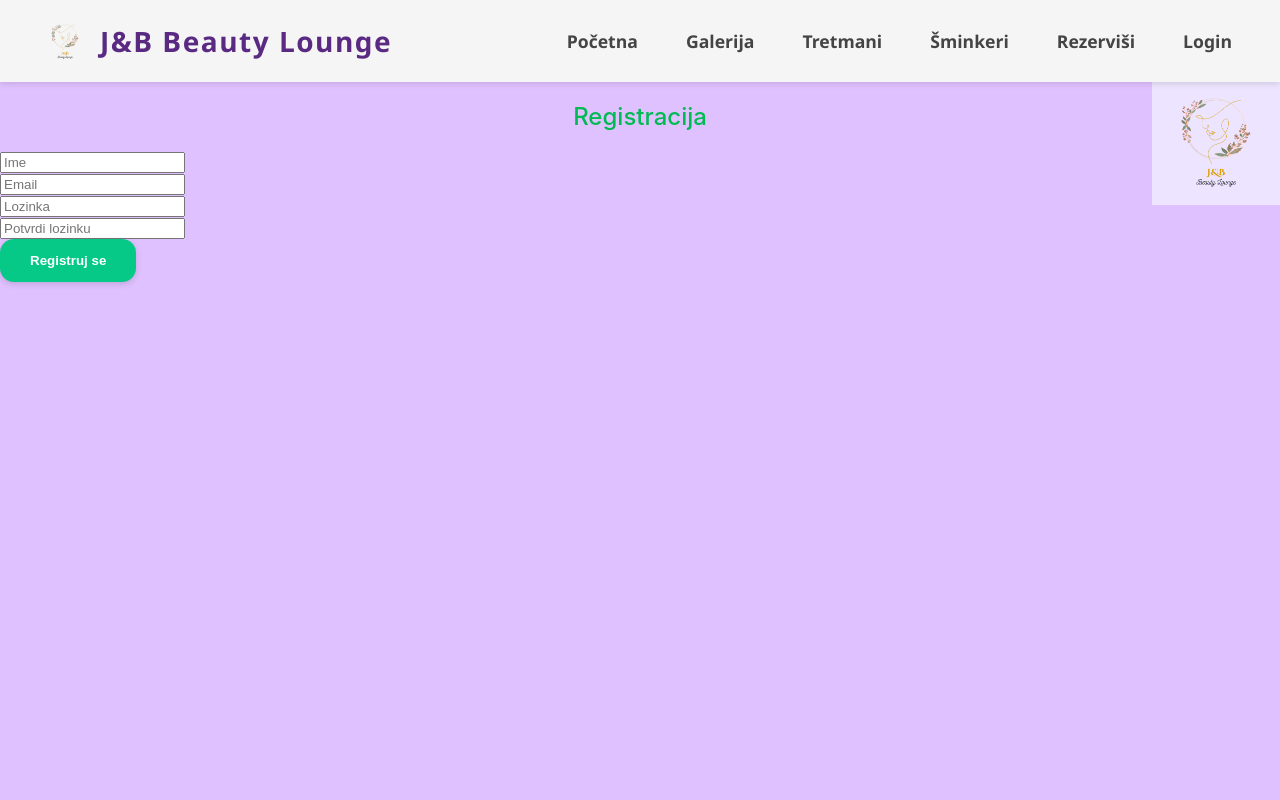
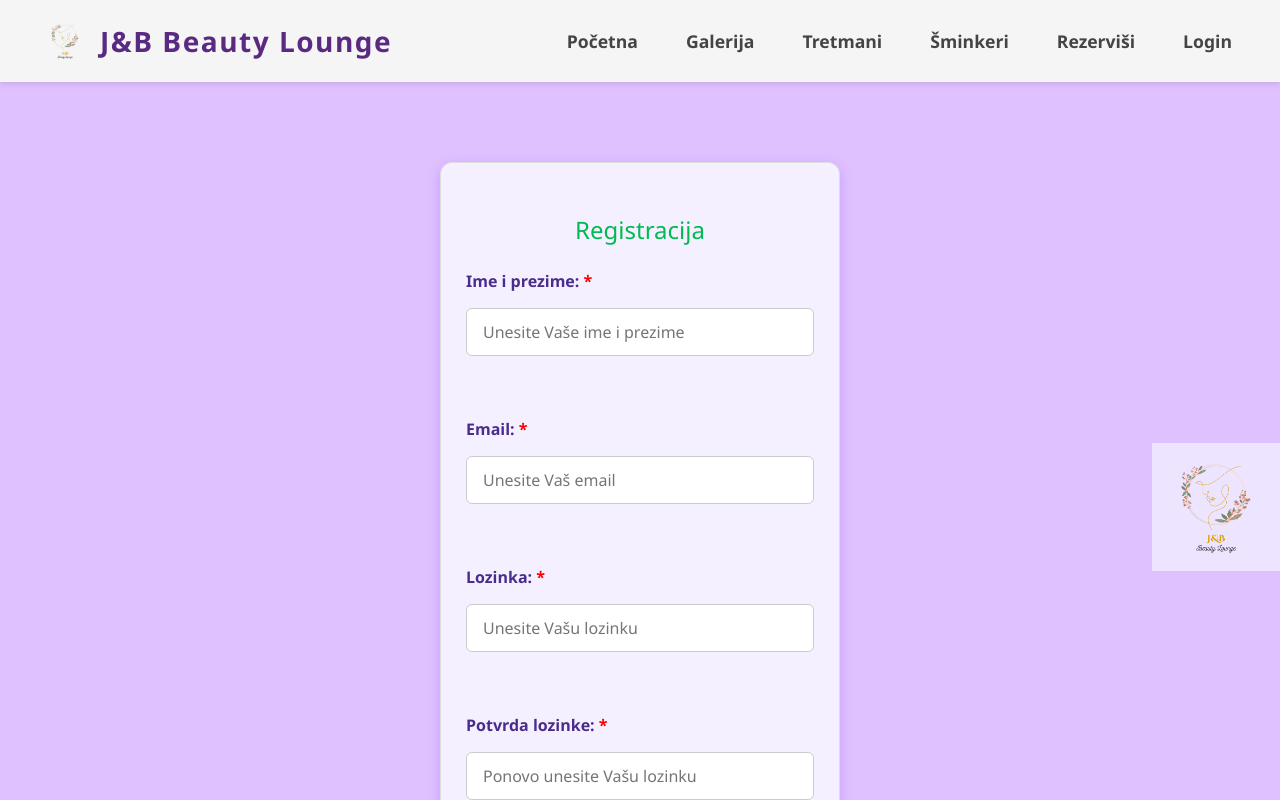
Before and after one commit to elab-development/internet-tehnologije-2024-projekat-salonlepote_20210134_20210103, a React (Create React App) app in the folder SalonLepote - React/salonlepote-react/: page /register in a window 1280 px wide. Shown: the top 800 px of the page. Built offline with nearby package versions, Linux system fonts and the light colour scheme.

Commit message:
Dodata registracija korisnika

```diff
--- a/SalonLepote - React/salonlepote-react/src/pages/Login.jsx
+++ b/SalonLepote - React/salonlepote-react/src/pages/Login.jsx
@@ -3,6 +3,7 @@ import axios from "../api/axios";
 import Input from "../components/Input";
 import Button from "../components/Button";
 import {useAuth} from "../hooks/AuthContext";
+import { Link } from "react-router-dom";
 
 const validateEmail = (email) => {
     return /\S+@\S+\.\S+/.test(email);
@@ -64,13 +65,18 @@ function Login() {
         value={password}
         onChange={(e) => setPassword(e.target.value)}
         placeholder="Unesite lozinku"
-        error={password.length < 6 && password ? "Lozinka je prekratka" : ""}
+        error={password.length < 8 && password ? "Lozinka je prekratka. Lozinka sadrži bar 8 karaktera." : ""}
         required
       />
 
 
     <Button type="submit">Prijavi se</Button>
+    <p style={{ fontSize: "16px", color: "#555", textAlign: "center", marginTop: "10px" }}>
+      Nemate nalog?{" "}
+      <Link to="/register">Registrujte se.</Link>
+    </p>
     </form>
+
   );
 }
 export default Login;
--- a/SalonLepote - React/salonlepote-react/src/pages/Register.jsx
+++ b/SalonLepote - React/salonlepote-react/src/pages/Register.jsx
@@ -1,7 +1,16 @@
 import { useState } from "react";
 import axios from "../api/axios";
+import { useNavigate } from "react-router-dom";
+import Input from "../components/Input";
+import Button from "../components/Button";
+import Form from "../styles/Form.css"
+
+const validateEmail = (email) => {
+    return /\S+@\S+\.\S+/.test(email);
+  };
 
 function Register() {
+  const navigate = useNavigate();
   const [name, setName] = useState("");
   const [email, setEmail] = useState("");
   const [password, setPassword] = useState("");
@@ -14,7 +23,7 @@ function Register() {
     setSuccess("");
     setError("");
 
-    // ✅ Provera da lozinke odgovaraju
+
     if (password !== confirm) {
       setError("Lozinke se ne poklapaju.");
       return;
@@ -28,7 +37,8 @@ function Register() {
         password_confirmation: confirm,
       });
 
-      setSuccess("Uspešna registracija!");
+      setSuccess("Uspešna registracija! Možete se prijaviti!");
+      navigate("/login");
       // Resetuj formu
       setName("");
       setEmail("");
@@ -45,45 +55,47 @@ function Register() {
 
   return (
     <div>
-      <h2>Registracija</h2>
 
-      <form onSubmit={handleRegister}>
-        <input
+      <form onSubmit={handleRegister} style={Form} >
+         <h2 style={{ textAlign: "center", marginBottom: "24px" }}>Registracija</h2>
+        <label className="required">Ime i prezime:</label>
+        <Input
           type="text"
-          placeholder="Ime"
+          placeholder="Unesite Vaše ime i prezime"
           value={name}
           onChange={(e) => setName(e.target.value)}
-          required
         /><br />
 
-        <input
+        <label className="required">Email:</label>
+        <Input
           type="email"
-          placeholder="Email"
+          placeholder="Unesite Vaš email"
           value={email}
           onChange={(e) => setEmail(e.target.value)}
-          required
+          error={!validateEmail(email) && email ? "Neispravan email format" : ""}
         /><br />
 
-        <input
+        <label className="required">Lozinka:</label>
+        <Input
           type="password"
-          placeholder="Lozinka"
+          placeholder="Unesite Vašu lozinku"
           value={password}
           onChange={(e) => setPassword(e.target.value)}
-          required
+          error={password.length < 8 && password ? "Lozinka je prekratka. Lozinka mora imati bar 8 karaktera." : ""}
         /><br />
 
-        <input
+        <label className="required">Potvrda lozinke:</label>
+        <Input
           type="password"
-          placeholder="Potvrdi lozinku"
+          placeholder="Ponovo unesite Vašu lozinku"
           value={confirm}
           onChange={(e) => setConfirm(e.target.value)}
-          required
+          error={password.length < 8 && password ? "Lozinka je prekratka. Lozinka mora imati bar 8 karaktera." : ""}
         /><br />
 
-        <button type="submit">Registruj se</button>
+        <Button type="submit">Registruj se</Button>
       </form>
 
-      {/* ✅ Poruke za korisnika */}
       {success && <p style={{ color: "green" }}>{success}</p>}
       {error && <p style={{ color: "red" }}>{error}</p>}
     </div>
--- a/SalonLepote - React/salonlepote-react/src/styles/Form.css
+++ b/SalonLepote - React/salonlepote-react/src/styles/Form.css
@@ -1,11 +1,13 @@
 form {
   max-width: 400px;
-  margin: 40px auto;
+  margin: 80px auto;
+  border: 1px solid #ddd;
   background: #f5f0ff;
   padding: 30px 25px;
   border-radius: 12px;
   box-shadow: 0 4px 14px rgba(127, 57, 251, 0.25);
   font-family: 'Segoe UI', Tahoma, Geneva, Verdana, sans-serif;
+  box-sizing: border-box;
 }
 
 form label {
@@ -26,6 +28,7 @@ form textarea {
   font-size: 16px;
   font-family: inherit;
   transition: border-color 0.3s ease, box-shadow 0.3s ease;
+  box-sizing: border-box;
 }
 
 form input:focus,
@@ -67,3 +70,8 @@ form .success-message {
   text-align: center;
   margin-top: 15px;
 }
+
+.required::after {
+    content: " *";
+    color: red;
+}
```
